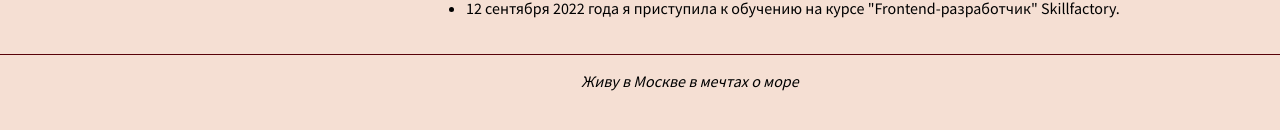
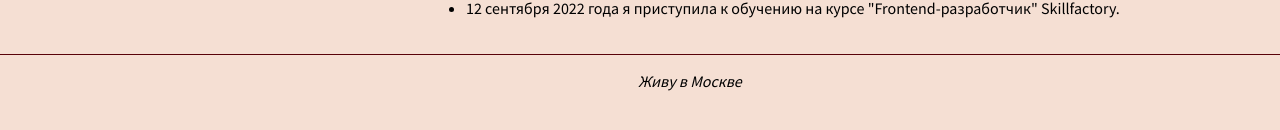
Before and after one commit to VeronikaTkach/Portfolio, a plain HTML site: page index.html in a window 1280 px wide. Shown: the part 854-984 px from the top of the page. Drawn offline with nearby package versions, Linux system fonts and the light colour scheme; a web font is replaced by a local one.

Commit message:
Update index.html

```diff
--- a/index.html
+++ b/index.html
@@ -71,7 +71,7 @@
       </section>
     </main>
     <footer>
-      <p><em>Живу в Москве в мечтах о море</em></p>
+      <p><em>Живу в Москве</em></p>
     </footer>
 </body>
 </html>
```
